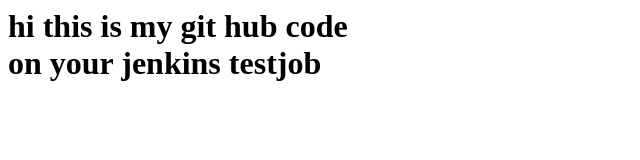
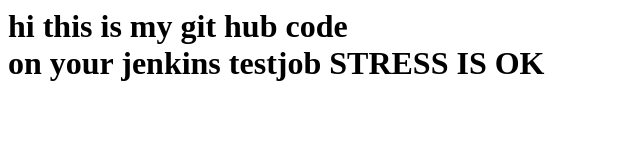
Before and after one commit to akki0109/yash, a plain HTML site: page index.html in a window 1280 px wide. Shown: the whole page, without its empty margins (0-640 px from the left). Drawn offline with Linux system fonts and the light colour scheme.

Commit message:
Update index.html

```diff
--- a/index.html
+++ b/index.html
@@ -1,7 +1,7 @@
 <html>
   <h1>hi this is my git hub code
      <br>
-         on your jenkins testjob
+         on your jenkins testjob STRESS IS OK
      </br>
   </h1>
 </html>
```
